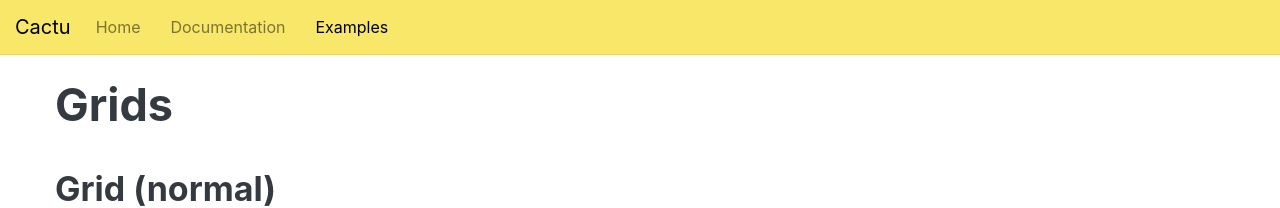
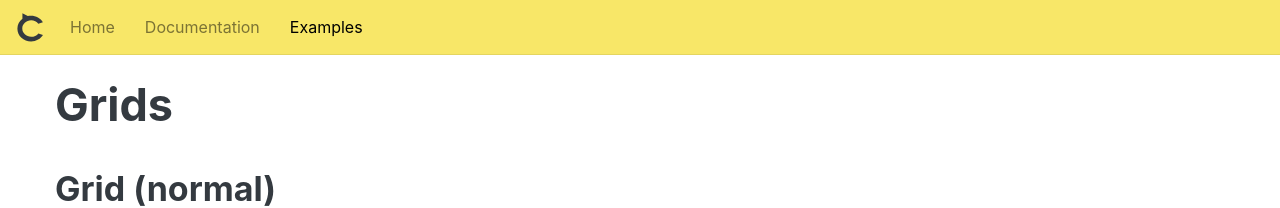
Before and after one commit to mendozagioo/cactu, a Jekyll site: the page built from examples/grid.html, in a window 1280 px wide. Shown: the top 208 px of the page. Built offline with Jekyll 4.4.1, drawn with Linux system fonts in a browser that asks for light colours.

Commit message:
Adding Cactu's logo

```diff
--- a/_includes/header-navbar.html
+++ b/_includes/header-navbar.html
@@ -1,9 +1,16 @@
 <header id="principal-menu" class="navbar-expanded">
-  <a class="navbar-brand" href="/">Cactu</a>
-  <button class="submenu-toggle">
-    <span>Submenu</span>
-    <span>Close</span>
-  </button>
+  <a class="navbar-brand" href="/">
+    <svg version="1.1" xmlns="http://www.w3.org/2000/svg" xmlns:xlink="http://www.w3.org/1999/xlink" x="0px" y="0px"
+      viewBox="0 0 40 40" width="30" height="30" style="enable-background:new 0 0 40 40;" xml:space="preserve">
+      <title>Cactu</title>
+      <path fill="#343A40" d="M21.5,33.1c-6.5,0-11.8-4.9-11.8-11c0-6.1,5.3-11,11.8-11c4,0,7.5,1.8,9.6,4.6l6.1-2.1
+    	c-3.1-5.1-9.1-8.6-15.9-8.6c-1.5,0-2.9,0.2-4.3,0.5L9.9,1.8l0,7.2c-4.1,3.1-6.7,7.8-6.7,13.2c0,9.4,8.2,17,18.3,17
+    	c6.8,0,12.7-3.4,15.8-8.5l-6.1-2.1C29,31.3,25.5,33.1,21.5,33.1z" />
+    </svg>
+  </a>
+  {% if page.layout == "documentation" or page.layout == "api" %}
+    {% include submenu-toggle.html %}
+  {% endif %}
   <button class="navbar-toggler">
     <i class="menu-icon"></i>
   </button>
```
